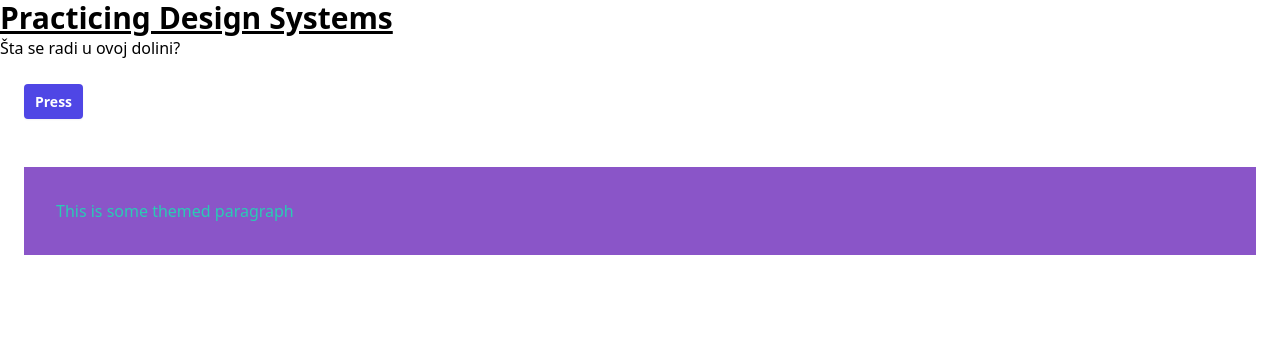
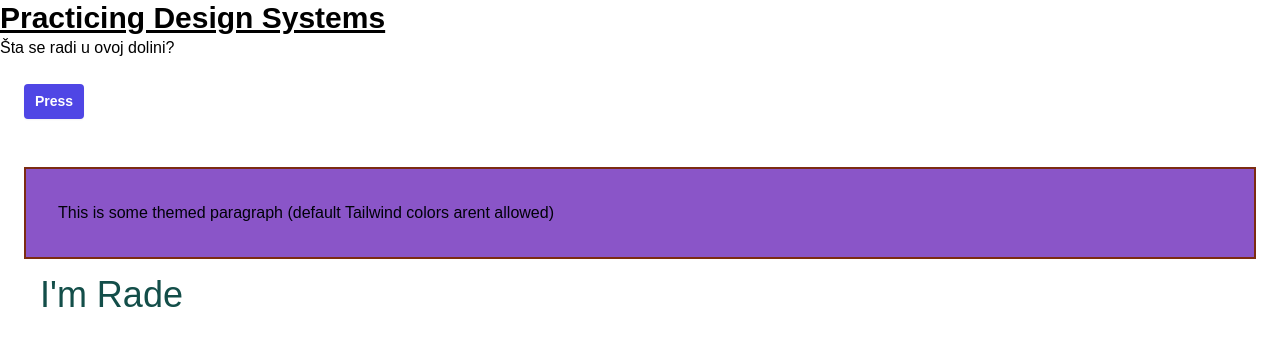
Before and after one commit to Rade58/des-sys-pract, a React (Vite) app: page / in a window 1280 px wide. Shown: the top 346 px of the page. Built offline with nearby package versions, Linux system fonts and the light colour scheme.

Commit message:
replacing sans font with fonsource font

```diff
--- a/package.json
+++ b/package.json
@@ -13,7 +13,7 @@
     "build-storybook": "storybook build"
   },
   "dependencies": {
-    "@fontsource-variable/inter": "^5.2.8",
+    "@fontsource-variable/plus-jakarta-sans": "^5.2.8",
     "@tailwindcss/vite": "^4.1.17",
     "clsx": "^2.1.1",
     "lucide-react": "^0.553.0",
--- a/src/App.tsx
+++ b/src/App.tsx
@@ -14,9 +14,10 @@ function App() {
       </div>
 
       <div className="p-6">
-        <p className="bg-primary-600 text-secondary-400 p-8">
-          This is some themed paragraph
+        <p className="bg-primary-600 text-black p-8 border-2 border-accent-900">
+          This is some themed paragraph (default Tailwind colors arent allowed)
         </p>
+        <p className="text-4xl bolder text-secondary-900 p-4">I'm Rade</p>
       </div>
     </>
   );
--- a/src/style.css
+++ b/src/style.css
@@ -1,3 +1,5 @@
+@import "@fontsource-variable/plus-jakarta-sans";
+
 @import "tailwindcss";
 
 /* --color----- dark mode with class --color----- */
@@ -14,9 +16,16 @@ which people do in most of the cases */
 /* --color---------------------------------------------------- */
 
 @theme {
-  /* Colors */
+  /* fonts */
+  /* we don't want to add it */
+  /* --font-jakarta: "Plus Jakarta Sans Variable", sans-serif; */
+  /* we just want t o replace sans font we have */
+  --font-sans: "Plus Jakarta Sans Variable", sans-serif;
 
-  /* Mode 1 */
+  /* since I don't want default tailwind colors to be used */
+  --color-*: initial; /* Removes all default colors */
+  /*  */
+
   /* color */
   --color-black: #010209;
   --color-transparent: #01020900;
--- a/src/tokens/colors.ts
+++ b/src/tokens/colors.ts
@@ -1,3 +1,6 @@
+// not using this because I generated it from figma
+// and pass them directly in @theme {} in src/style.css
+//
 export const colors = {
   primary: {
     "50": "#faf7fd",
```
Also changed, not shown: 2 other files (tests, documents, lock files or other folders).
